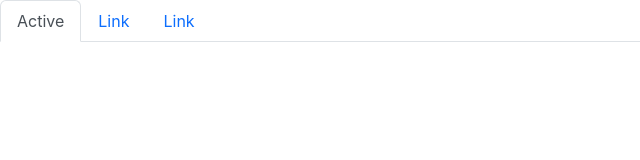
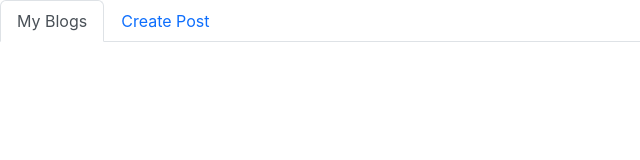
Before and after one commit to admhabits/FrontendChallenge, a Next.js app: page / in a window 1280 px wide. Shown: the top 160 px of the page, without its empty margins (0-640 px from the left). Built offline with nearby package versions, Linux system fonts and the light colour scheme.

Commit message:
Add Routing Blogs

```diff
--- a/pages/auth/login.tsx
+++ b/pages/auth/login.tsx
@@ -21,7 +21,7 @@ export default function login() {
   }
   return (
     <div className={Styles.container}>
-        <main>
+        <main className='bg-green'>
             <div className="card p-2" style={{ width: "18rem;" }}>
                 <div className="card-body bg-dark rounded">
                     <h5 className="card-title text-center mb-3 text-white">Login</h5>
--- /dev/null
+++ b/pages/blogs/index.js
@@ -0,0 +1,5 @@
+export default function DetailBlogs() {
+  return (
+    <div>DetailBlogs</div>
+  )
+}
--- a/pages/index.tsx
+++ b/pages/index.tsx
@@ -1,17 +1,22 @@
+import Link from "next/link";
+import { useRouter } from "next/router"
 
 
 export default function Home() {
+  const router = useRouter();
   return (
     <div className="home">
       <ul className="nav nav-tabs">
         <li className="nav-item">
-          <a className="nav-link active" aria-current="page" href="#">Active</a>
+          <Link href="/">
+            <a className={`nav-link ${router.pathname == "/" ? "active" : ""}`}>My Blogs</a>
+          </Link>
+
         </li>
         <li className="nav-item">
-          <a className="nav-link" href="#">Link</a>
-        </li>
-        <li className="nav-item">
-          <a className="nav-link" href="#">Link</a>
+          <Link href="/blogs/create">
+            <a className={`nav-link ${router.pathname == "/blogs/create" ? "active" : ""}`}>Create Post</a>
+          </Link>
         </li>
       </ul>
     </div>
```
Also changed, not shown: pages/blogs/create_post.tsx (added, +7 -0 lines), 1 other file (tests, documents, lock files or other folders).
